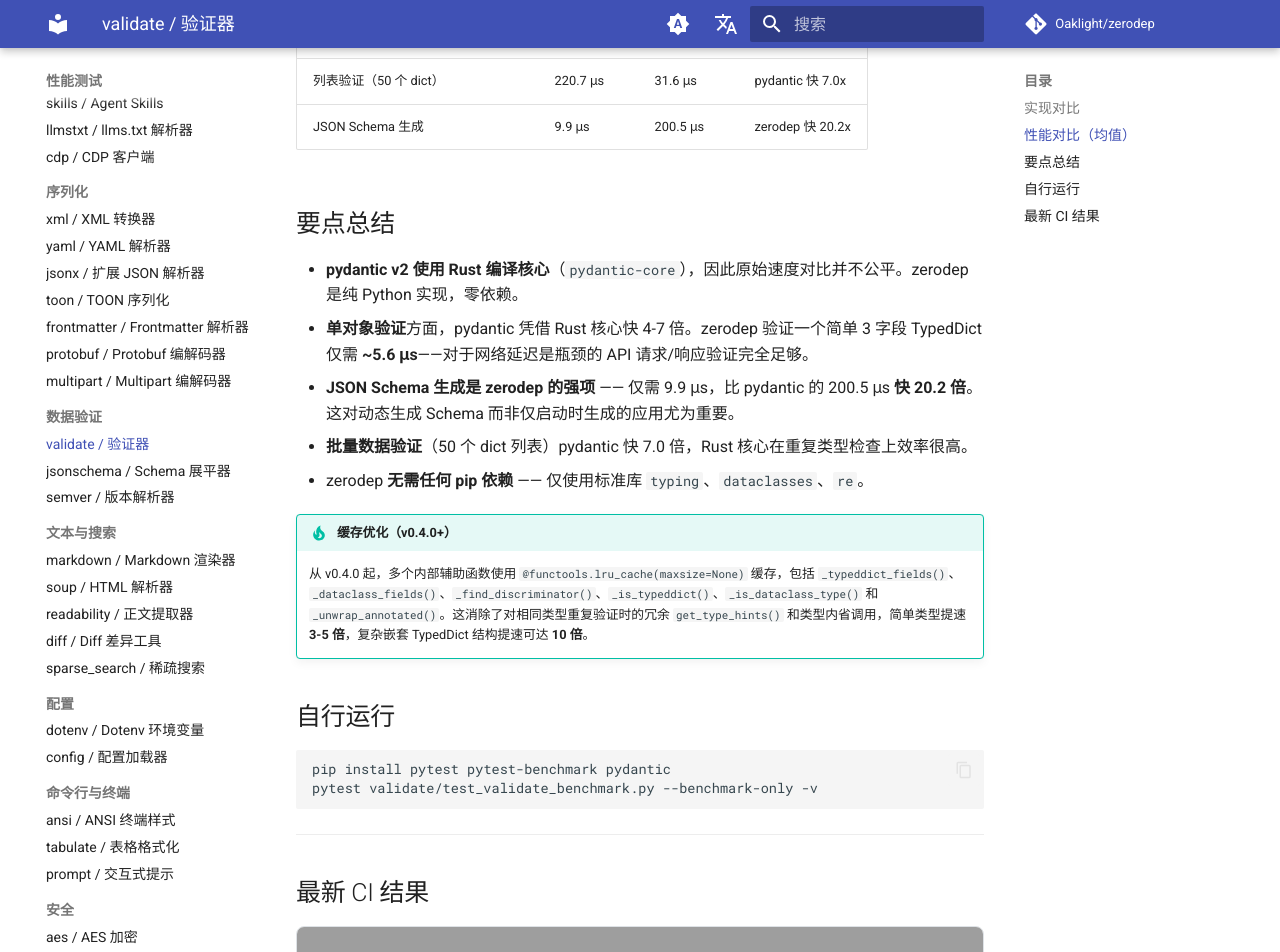
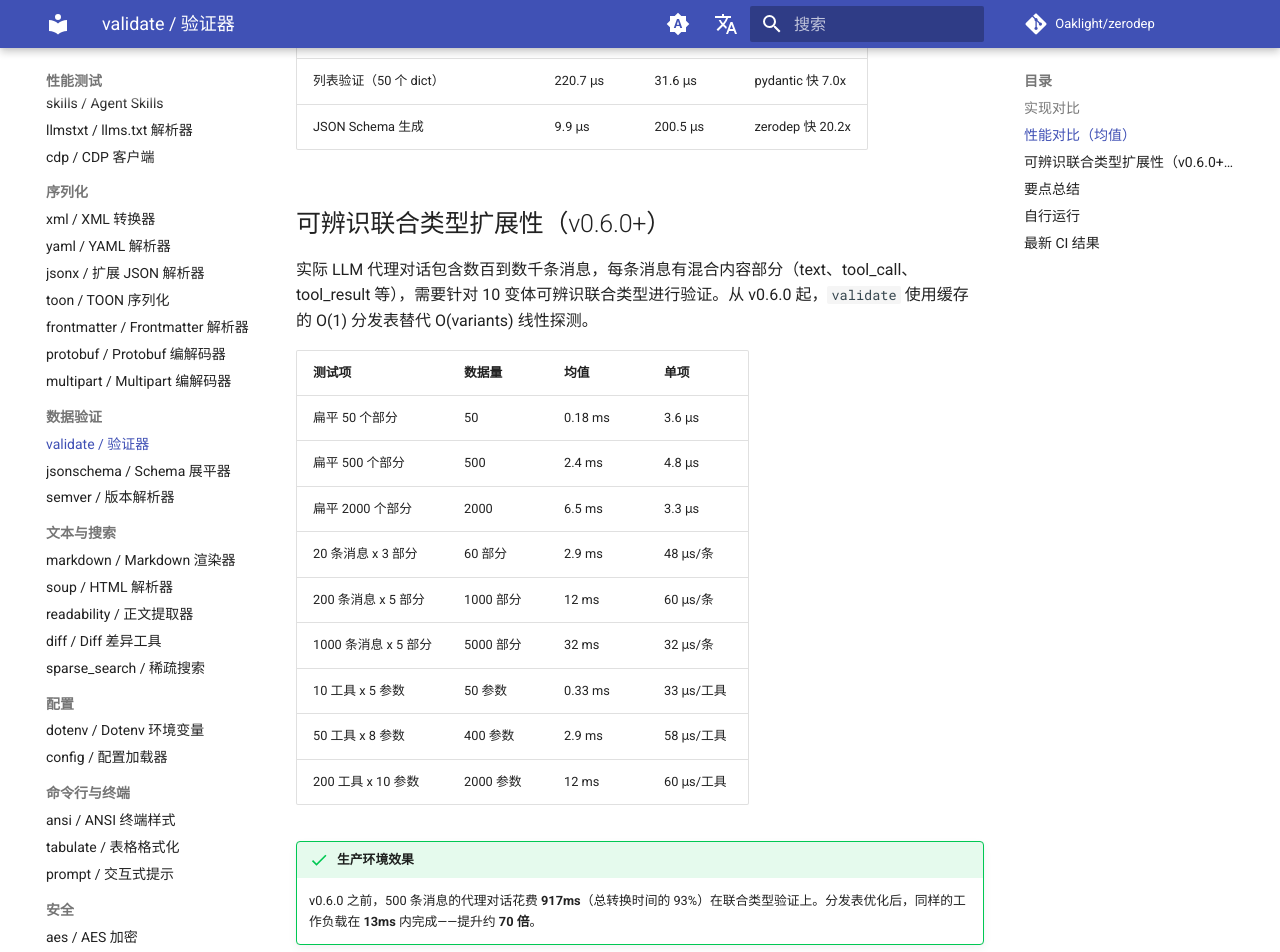
Before and after one commit to Oaklight/zerodep, an MkDocs documentation site: the page built from docs/benchmarks/validate.md, in a window 1280 px wide and 1400 px high, scrolled down 923 px. Shown: the top 952 px of the window. Built offline with MkDocs 1.6.1 and Material for MkDocs 9.7.7, drawn with Linux system fonts in a browser that asks for light colours; comment, search, counter and statistics services are not loaded; some of the changed text lies outside the part shown; grey boxes are pictures that could not be loaded.

Commit message:
docs: 添加可辨识联合类型扩展性 benchmark 到验证器页面

```diff
--- a/docs/benchmarks/validate.md
+++ b/docs/benchmarks/validate.md
@@ -26,16 +26,38 @@
 | 列表验证（50 个 dict） | 220.7 μs | 31.6 μs | pydantic 快 7.0x |
 | JSON Schema 生成 | 9.9 μs | 200.5 μs | zerodep 快 20.2x |
 
+## 可辨识联合类型扩展性（v0.6.0+）
+
+实际 LLM 代理对话包含数百到数千条消息，每条消息有混合内容部分（text、tool\_call、tool\_result 等），需要针对 10 变体可辨识联合类型进行验证。从 v0.6.0 起，`validate` 使用缓存的 O(1) 分发表替代 O(variants) 线性探测。
+
+| 测试项 | 数据量 | 均值 | 单项 |
+|--------|--------|------|------|
+| 扁平 50 个部分 | 50 | 0.18 ms | 3.6 μs |
+| 扁平 500 个部分 | 500 | 2.4 ms | 4.8 μs |
+| 扁平 2000 个部分 | 2000 | 6.5 ms | 3.3 μs |
+| 20 条消息 x 3 部分 | 60 部分 | 2.9 ms | 48 μs/条 |
+| 200 条消息 x 5 部分 | 1000 部分 | 12 ms | 60 μs/条 |
+| 1000 条消息 x 5 部分 | 5000 部分 | 32 ms | 32 μs/条 |
+| 10 工具 x 5 参数 | 50 参数 | 0.33 ms | 33 μs/工具 |
+| 50 工具 x 8 参数 | 400 参数 | 2.9 ms | 58 μs/工具 |
+| 200 工具 x 10 参数 | 2000 参数 | 12 ms | 60 μs/工具 |
+
+!!! success "生产环境效果"
+    v0.6.0 之前，500 条消息的代理对话花费 **917ms**（总转换时间的 93%）在联合类型验证上。分发表优化后，同样的工作负载在 **13ms** 内完成——提升约 **70 倍**。
+
 ## 要点总结
 
 - **pydantic v2 使用 Rust 编译核心**（`pydantic-core`），因此原始速度对比并不公平。zerodep 是纯 Python 实现，零依赖。
 - **单对象验证**方面，pydantic 凭借 Rust 核心快 4-7 倍。zerodep 验证一个简单 3 字段 TypedDict 仅需 **~5.6 μs**——对于网络延迟是瓶颈的 API 请求/响应验证完全足够。
 - **JSON Schema 生成是 zerodep 的强项** —— 仅需 9.9 μs，比 pydantic 的 200.5 μs **快 20.2 倍**。这对动态生成 Schema 而非仅启动时生成的应用尤为重要。
-- **批量数据验证**（50 个 dict 列表）pydantic 快 7.0 倍，Rust 核心在重复类型检查上效率很高。
+- **可辨识联合类型线性扩展** —— 得益于 O(1) 分发，1000 条消息中的 5000 个内容部分仅需 32ms 即可完成验证。
 - zerodep **无需任何 pip 依赖** —— 仅使用标准库 `typing`、`dataclasses`、`re`。
 
 !!! tip "缓存优化（v0.4.0+）"
     从 v0.4.0 起，多个内部辅助函数使用 `@functools.lru_cache(maxsize=None)` 缓存，包括 `_typeddict_fields()`、`_dataclass_fields()`、`_find_discriminator()`、`_is_typeddict()`、`_is_dataclass_type()` 和 `_unwrap_annotated()`。这消除了对相同类型重复验证时的冗余 `get_type_hints()` 和类型内省调用，简单类型提速 **3-5 倍**，复杂嵌套 TypedDict 结构提速可达 **10 倍**。
+
+!!! tip "分发表优化（v0.6.0+）"
+    从 v0.6.0 起，`_try_discriminated` 为每个联合类型构建缓存的 `{字面量值: TypedDict}` 分发表，将可辨识联合类型验证从 O(variants) 降至 O(1)。这对包含大量消息历史的 LLM API 负载至关重要。
 
 ## 自行运行
 
```
